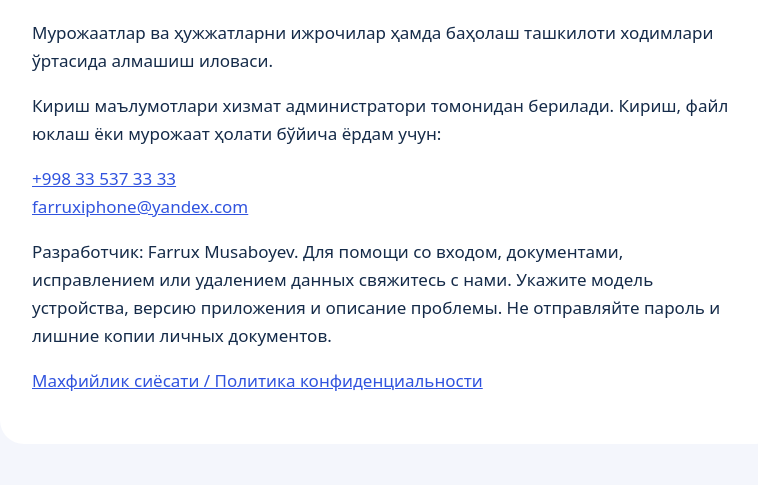
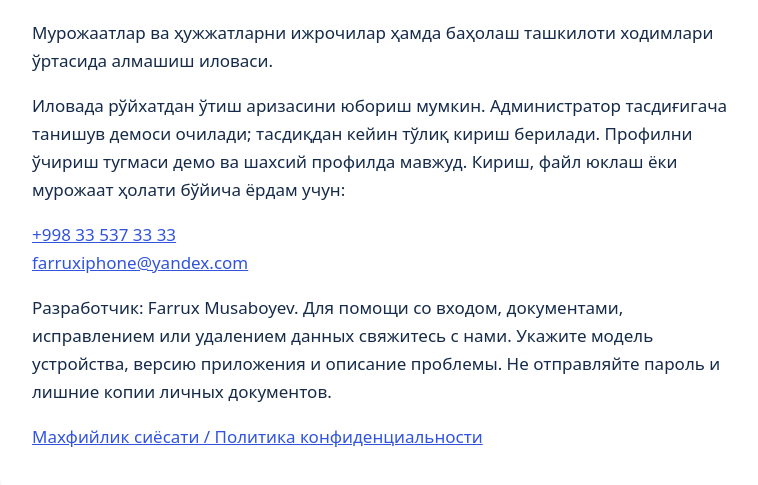
Before and after one commit to farruxiphone-afk/mib-hamkor-support, a plain HTML site: page index.html in a window 1280 px wide. Shown: the part 211-696 px from the top of the page, without its empty margins (250-1008 px from the left). Drawn offline with Linux system fonts and the light colour scheme.

Commit message:
Describe registration consent and in-app account deletion

```diff
--- a/index.html
+++ b/index.html
@@ -1 +1 @@
-<!doctype html><html lang="uz"><meta charset="utf-8"><meta name="viewport" content="width=device-width,initial-scale=1"><title>МИБ Ҳамкор — Ёрдам</title><style>body{font:17px/1.65 system-ui;max-width:780px;margin:48px auto;padding:0 24px;color:#152b49;background:#f4f6fc}main{background:white;padding:32px;border-radius:24px}a{color:#3154df}h1{line-height:1.2}</style><main><h1>МИБ Ҳамкор</h1><h2>Қўллаб-қувватлаш / Поддержка</h2><p>Мурожаатлар ва ҳужжатларни ижрочилар ҳамда баҳолаш ташкилоти ходимлари ўртасида алмашиш иловаси.</p><p>Кириш маълумотлари хизмат администратори томонидан берилади. Кириш, файл юклаш ёки мурожаат ҳолати бўйича ёрдам учун:</p><p><a href="tel:+998335373333">+998 33 537 33 33</a><br><a href="mailto:farruxiphone@yandex.com">farruxiphone@yandex.com</a></p><p>Разработчик: Farrux Musaboyev. Для помощи со входом, документами, исправлением или удалением данных свяжитесь с нами. Укажите модель устройства, версию приложения и описание проблемы. Не отправляйте пароль и лишние копии личных документов.</p><p><a href="privacy.html">Махфийлик сиёсати / Политика конфиденциальности</a></p></main></html>
+<!doctype html><html lang="uz"><meta charset="utf-8"><meta name="viewport" content="width=device-width,initial-scale=1"><title>МИБ Ҳамкор — Ёрдам</title><style>body{font:17px/1.65 system-ui;max-width:780px;margin:48px auto;padding:0 24px;color:#152b49;background:#f4f6fc}main{background:white;padding:32px;border-radius:24px}a{color:#3154df}h1{line-height:1.2}</style><main><h1>МИБ Ҳамкор</h1><h2>Қўллаб-қувватлаш / Поддержка</h2><p>Мурожаатлар ва ҳужжатларни ижрочилар ҳамда баҳолаш ташкилоти ходимлари ўртасида алмашиш иловаси.</p><p>Иловада рўйхатдан ўтиш аризасини юбориш мумкин. Администратор тасдиғигача танишув демоси очилади; тасдиқдан кейин тўлиқ кириш берилади. Профилни ўчириш тугмаси демо ва шахсий профилда мавжуд. Кириш, файл юклаш ёки мурожаат ҳолати бўйича ёрдам учун:</p><p><a href="tel:+998335373333">+998 33 537 33 33</a><br><a href="mailto:farruxiphone@yandex.com">farruxiphone@yandex.com</a></p><p>Разработчик: Farrux Musaboyev. Для помощи со входом, документами, исправлением или удалением данных свяжитесь с нами. Укажите модель устройства, версию приложения и описание проблемы. Не отправляйте пароль и лишние копии личных документов.</p><p><a href="privacy.html">Махфийлик сиёсати / Политика конфиденциальности</a></p></main></html>
```
